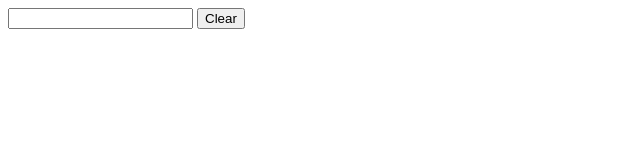
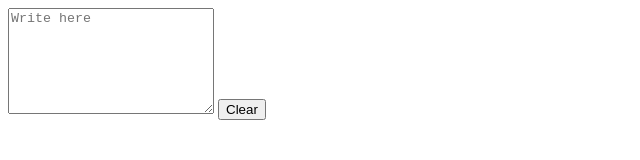
Before and after one commit to tayebe-kavousi/learningPractices, a website: page localStorage.html in a window 1280 px wide. Both pictures are taken after a click on the button "Clear". Shown: the whole page, without its empty margins (0-640 px from the left). Drawn offline with Linux system fonts and the light colour scheme.

Commit message:
using localStorage for storing textarea input

```diff
--- a/localStorage.html
+++ b/localStorage.html
@@ -7,12 +7,16 @@
     <title>Document</title>
 </head>
 <body>
-    <input id="text" type="text-area">
+    <textarea placeholder="Write here" id="area" style="width:200px; height:100px;"></textarea>
     <button id="clear">Clear</button>
     <script>
-        let text= document.getElementById("text");
+        area.oninput = function(event){
+            localStorage.setItem('userInput',`${area.value}`);
+        }
+        area.value= localStorage.getItem("userInput");
         clear.onclick = function(){
-            text.value = "";
+            area.value = "";
+            localStorage.removeItem("userInput");
             console.log("cleared")
         }
 
```
